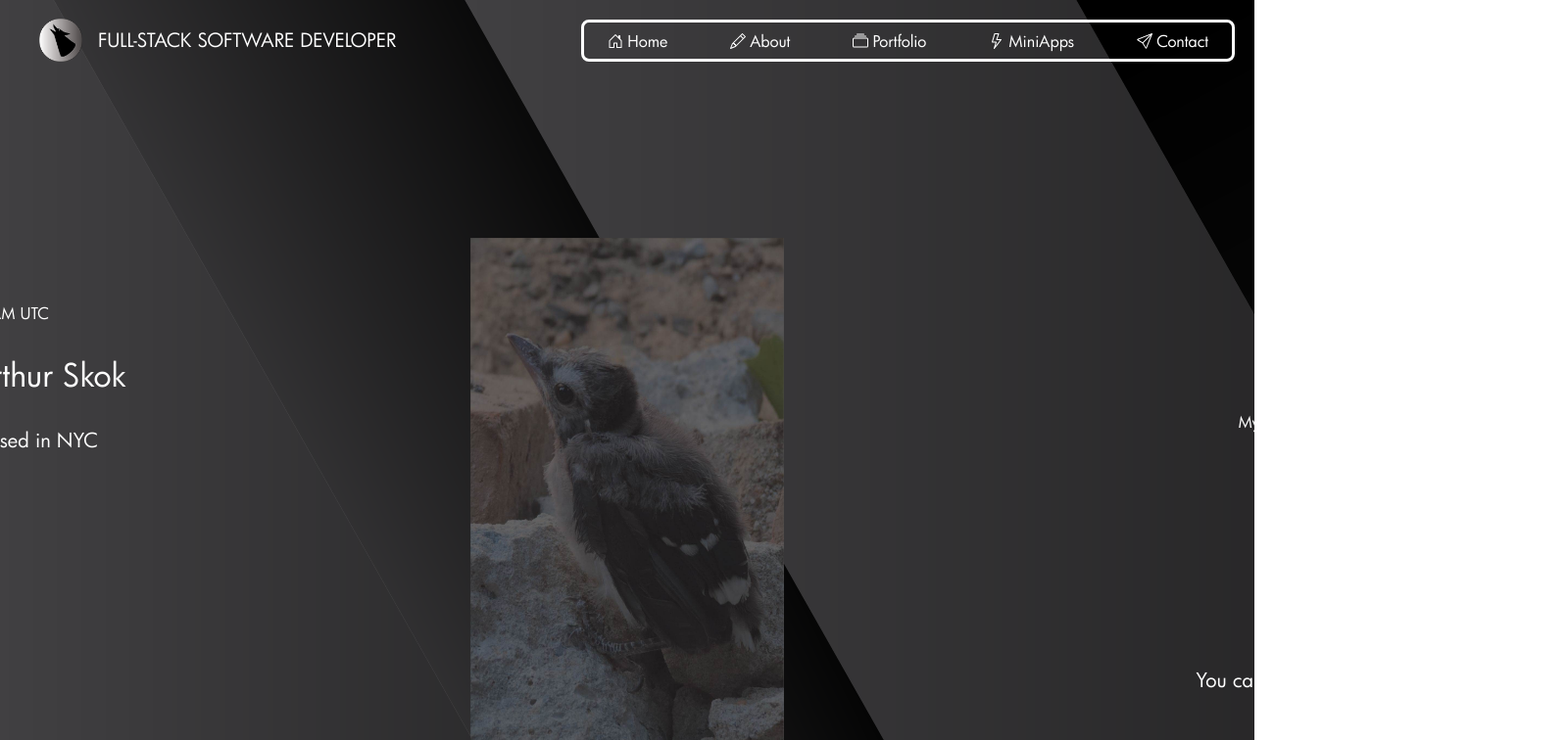
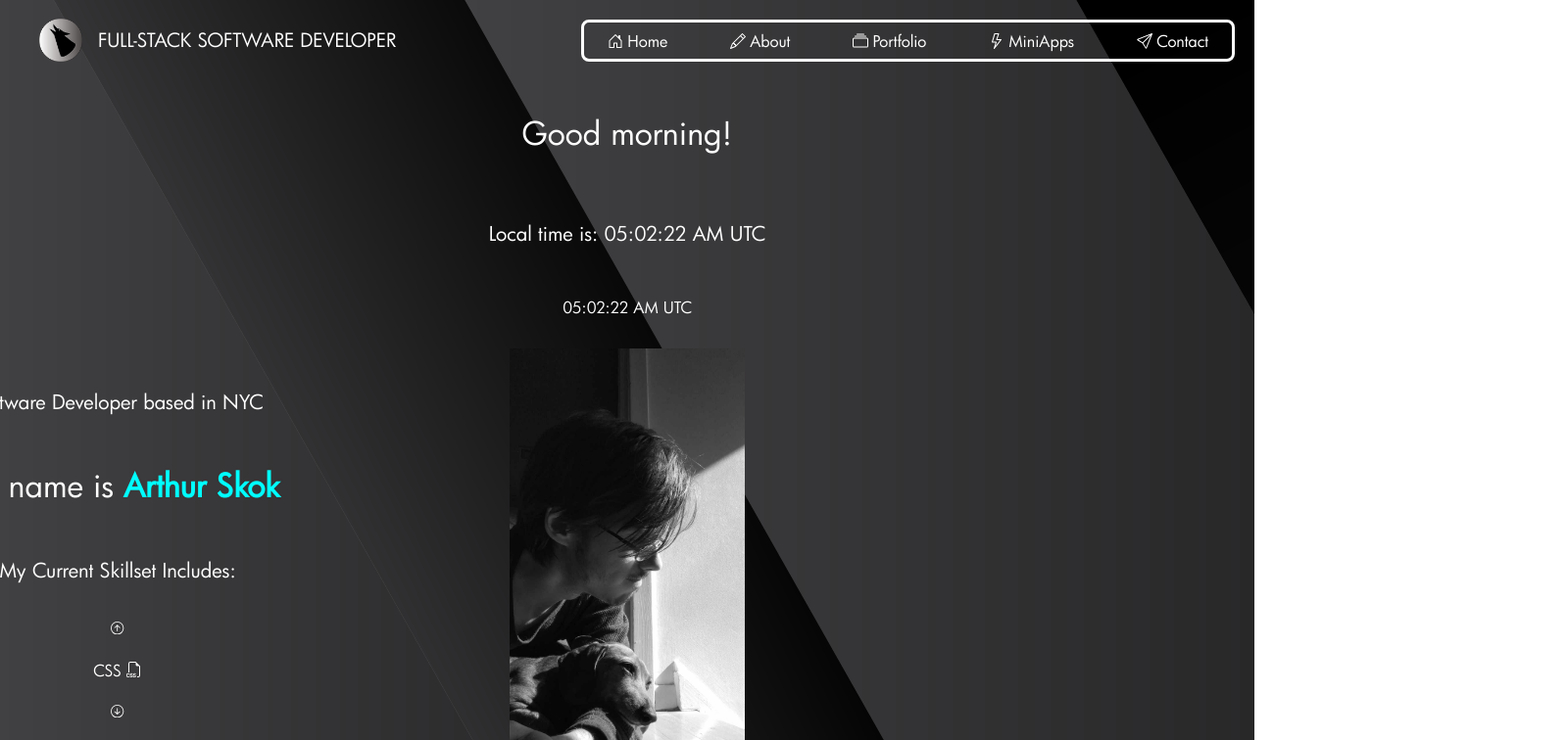
Before and after one commit to ArthurSkok/personal-website, a React (Create React App) app: page / in a window 1280 px wide. Shown: the top 756 px of the page at 98% size, 1600 px wide, since content can reach past the window. Built offline with nearby package versions, Linux system fonts and the light colour scheme.

Commit message:
Image work and reformatting home page

```diff
--- a/package.json
+++ b/package.json
@@ -4,6 +4,7 @@
   "private": true,
   "dependencies": {
     "cra-template": "1.2.0",
+    "moment-timezone": "^0.5.47",
     "react": "^19.0.0",
     "react-dom": "^19.0.0",
     "react-icons": "^5.4.0",
--- a/src/Pages/Home.css
+++ b/src/Pages/Home.css
@@ -5,14 +5,12 @@
     gap: 1rem;
     justify-content: space-between;
     align-items: center;
-    padding: 2rem;
-    padding-top: 10rem;
+    color:white;
   }
   .Header-Middle {
-    color: white;
     display: flex;
     flex-direction: row;
-    gap:20rem;
+    gap:10rem;
   }
   .Header-Picture {
     width:5rem;
@@ -20,12 +18,16 @@
   }
   .Wheel-Icons {
     font-size: 1rem;
-    color:white;
     position:relative;
     top: 0.1rem;
   }
   .Welcome-Div {
     width: 30rem;
+    display: flex;
+    flex-direction: column;
+    justify-content: center;
+    align-items: center;
+    gap:0rem;
   }
   .Welcome-Var {
     font-size:2rem;
@@ -34,8 +36,8 @@
     font-size: 1.25rem;
   }
   .Portrait {
-    width:20rem;
-    height:40rem;
+    width:15rem;
+    height:30rem;
   }
   .End-Div{
     width: 30rem;
@@ -44,3 +46,8 @@
     justify-content: center;
     align-items: center;
   }
+  .Name {
+    display:inline;
+    color:cyan;
+    font-weight: bold;
+  }
--- a/src/Pages/Home.js
+++ b/src/Pages/Home.js
@@ -15,10 +15,13 @@ import {
 } from "react-icons/ai";
 import background from "../Assets/slide.png";
 import bird from "../Assets/Bird.jpg";
+import Selfie from "../Assets/Selfie.jpg";
+import moment from "moment-timezone";
 
 const Header = () => {
   const [timeSpentOnPage, setTimeSpentOnPage] = useState(0); // in milliseconds
   const [localTime, setLocalTime] = useState("");
+  const [easternTime, setEasternTime] = useState("");
   const [welcomeMessage, setWelcome] = useState(" ");
   useEffect(() => {
     const updateTime = () => {
@@ -31,7 +34,9 @@ const Header = () => {
       };
       const formatter = new Intl.DateTimeFormat("en-US", options);
       const formattedTime = formatter.format(new Date());
-      setLocalTime(formattedTime);
+      setLocalTime(formattedTime); // We're using this variable to determine the welcome message
+      const NYTime = moment(date.toISOString()).tz("America/New_York").toDate(); // Converting the local time from the previously called date object to eastern time to determine availability
+      setEasternTime(formatter.format(NYTime));
       const hourVar = String(date.getHours()).padStart(2, "0");
       setWelcome(
         hourVar > 18
@@ -51,22 +56,17 @@ const Header = () => {
   return (
     <>
       <div className="Header">
+        <p className="Welcome-Var">{welcomeMessage}</p>
+        <p className="Time-Var">Local time is: {localTime}</p>
+        <p className="My-Time">{easternTime}</p>
         <div className="Header-Middle">
           <div className="Welcome-Div">
-            <p className="Time-Var">{welcomeMessage}</p>
-            <p>Your local time is: {localTime}</p>
-            <p className="Welcome-Var">Hello, my name is Arthur Skok</p>
-            <p className="Time-Var">I am a Software Developer based in NYC</p>
-          </div>
-          <div className="Middle-Div">
-            <img
-              src={bird}
-              alt="A crane standing in water"
-              className="Portrait"
-            ></img>
-          </div>
-          <div className="End-Div">
-            <p>My Current Skillset Includes:</p>
+            <p className="Time-Var">Software Developer based in NYC</p>
+            <p className="Welcome-Var">
+              My name is<div className="Name"> Arthur Skok</div>
+            </p>
+
+            <p className="Time-Var">My Current Skillset Includes:</p>
             <ScrollListSkills>
               <div>
                 React <img src={logo} className="App-logo" alt="logo" />
@@ -84,11 +84,18 @@ const Header = () => {
                 AWS <AiOutlineAmazon className="Wheel-Icons" />
               </div>
             </ScrollListSkills>
-            <p className="Time-Var">...and more!</p>
             <p className="Time-Var">
               You can see my Portfolio here <BsArrowRightCircle />
             </p>
           </div>
+          <div className="Middle-Div">
+            <img
+              src={Selfie}
+              alt="A crane standing in water"
+              className="Portrait"
+            ></img>
+          </div>
+          <div className="End-Div"></div>
         </div>
       </div>
     </>
```
Also changed, not shown: src/Assets/Selfie.jpg (added), 1 other file (tests, documents, lock files or other folders).
